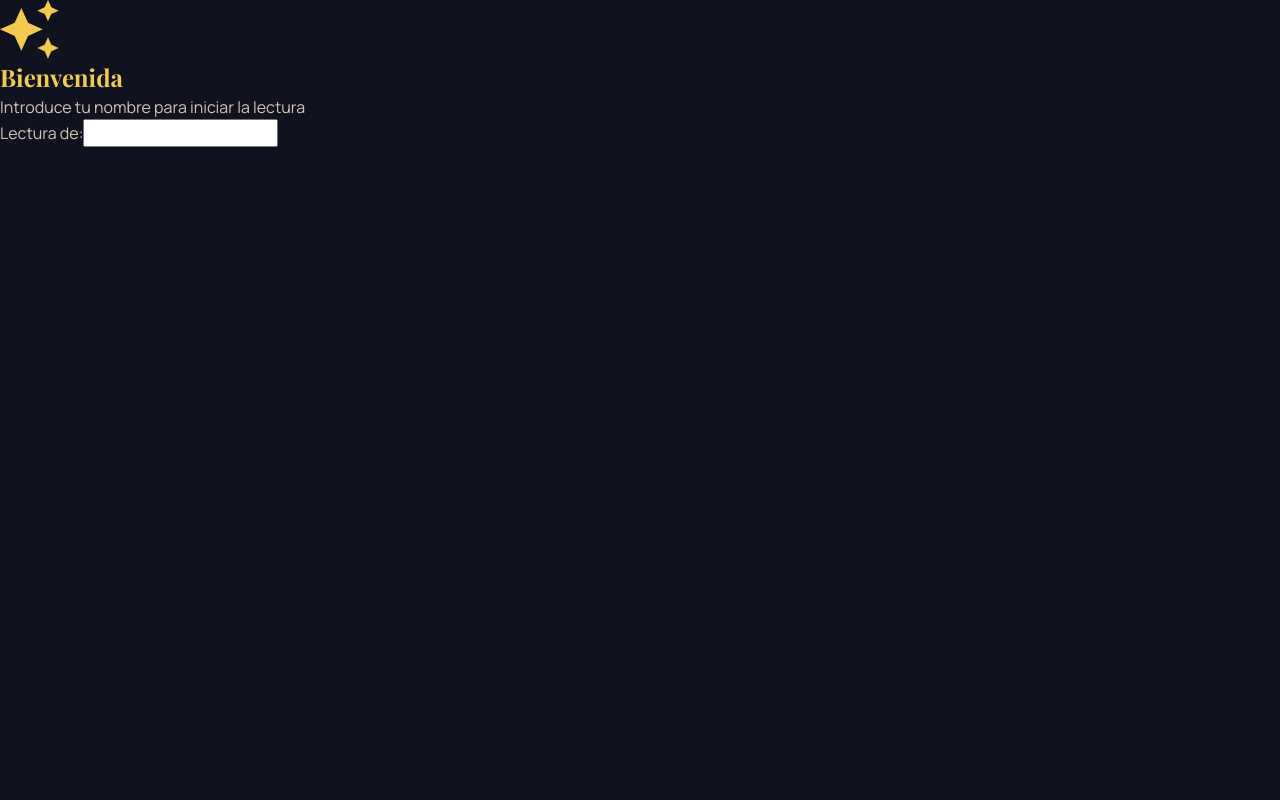
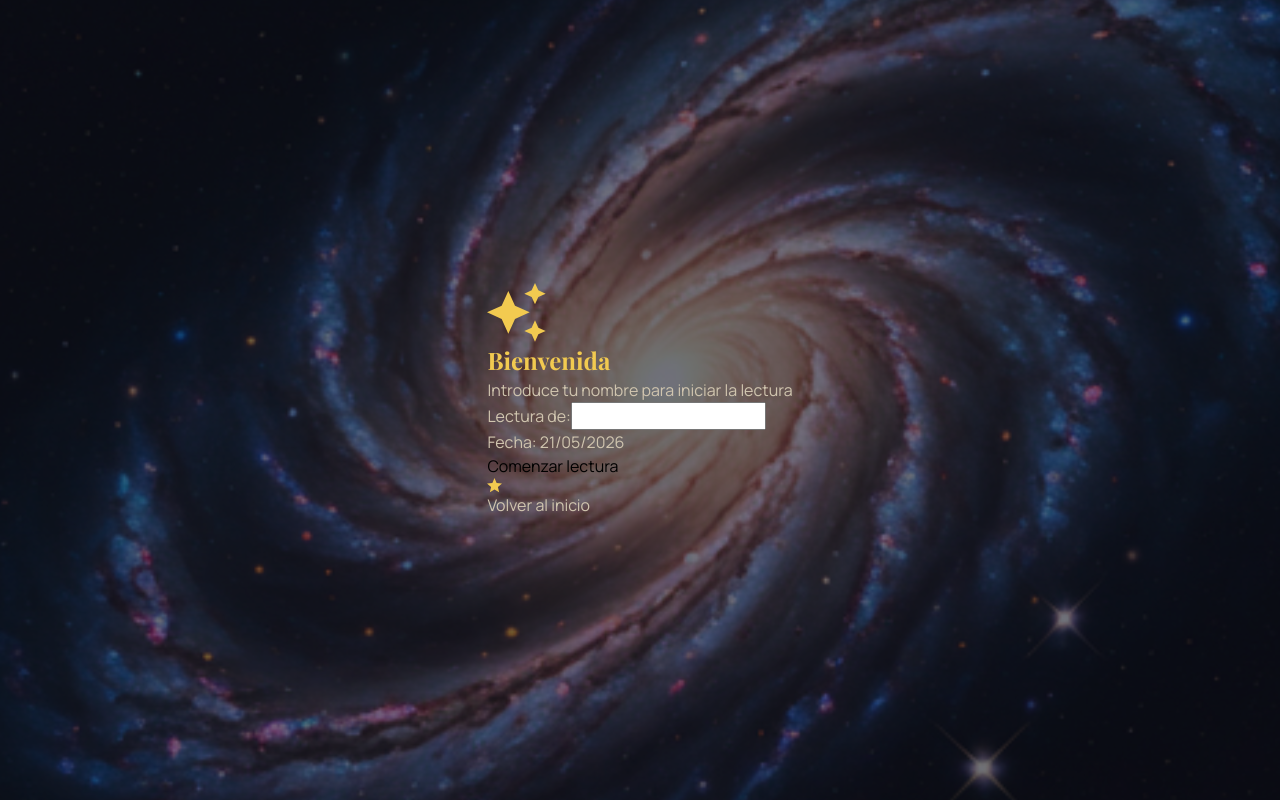
Before and after one commit to FactoriaF5-Tarot-Team1/GoddessesTarot, a React (Vite) app: page /reading-name in a window 1280 px wide. Built offline with nearby package versions, Linux system fonts and the light colour scheme; a web font is replaced by a local one.

Commit message:
us-02-02: style: add background image to form component

```diff
--- a/src/components/readingForm/ReadingForm.jsx
+++ b/src/components/readingForm/ReadingForm.jsx
@@ -1,26 +1,35 @@
-import React from 'react'
-import starIcon from '../../assets/icons/stars.svg'
+import React from "react";
+import starIcon from "../../assets/icons/stars.svg";
+import tinyStar from "../../assets/icons/tinyStar.svg";
+import styles from "./ReadingForm.module.scss";
 
 function ReadingForm() {
-    const today = new Date();
-    const formattedDay = today.toLocaleDateString("es-Es",)
+  const today = new Date();
+  const formattedDay = today.toLocaleDateString("es-ES", {
+    day: "2-digit",
+    month: "2-digit",
+    year: "numeric",
+  });
 
   return (
-    <section>
-        <img src={starIcon} alt="" />
+    <section aria-labelledby="reading-title" className={styles.formSection}>
+      <form className={styles.form}>
+        <img src={starIcon} alt="Tres estrellas que evocan el cielo nocturno" />
         <h1>Bienvenida</h1>
         <p>Introduce tu nombre para iniciar la lectura</p>
 
-        <div>
-            <label htmlFor="name">Lectura de:</label>
-            <input type="text" id='name' />
-        </div>
+        <label htmlFor="name">Lectura de:</label>
+        <input type="text" id="name" name="name" required minLength={2} />
 
-        <div>
+        <p className={styles.date}>Fecha: {formattedDay}</p>
 
-        </div>
+        <button>Comenzar lectura</button>
+
+        <img src={tinyStar} alt="Pequeña estrella decorativa" />
+        <a href="/">Volver al inicio</a>
+      </form>
     </section>
-  )
+  );
 }
 
-export default ReadingForm
+export default ReadingForm;
--- a/src/components/readingForm/ReadingForm.module.scss
+++ b/src/components/readingForm/ReadingForm.module.scss
@@ -0,0 +1,21 @@
+@use "../../styles/variables" as v;
+
+.formSection {
+  position: relative;
+  min-height: 100vh;
+  display: flex;
+  justify-content: center;
+  align-items: center;
+  overflow: hidden;
+
+  &::before {
+    content: "";
+    position: absolute;
+    inset: 0;
+    background-image: url("../../assets/images/universe.svg");
+    background-size: cover;
+    background-position: center;
+    opacity: 0.4;
+    z-index: -1;
+  }
+}
--- a/src/styles/_globals.scss
+++ b/src/styles/_globals.scss
@@ -5,7 +5,7 @@
 body {
   color: v.$color-text;
   background-color: v.$color-bg;
-  font-family: v.$font-seconday;
+  font-family: v.$font-secondary;
 }
 
 h1,
--- a/src/styles/_variables.scss
+++ b/src/styles/_variables.scss
@@ -19,7 +19,7 @@ $color-delete: #ffb4ab;
 
 // FONTS
 $font-primary: "Playfair Display", serif;
-$font-seconday: "Manrope", sans-serif;
+$font-secondary: "Manrope", sans-serif;
 
 // BORDER RADIUS
 $border-rad-btn: 8px;
```
Also changed, not shown: src/assets/icons/tinyStar.svg (added), src/assets/images/universe.svg (added).
